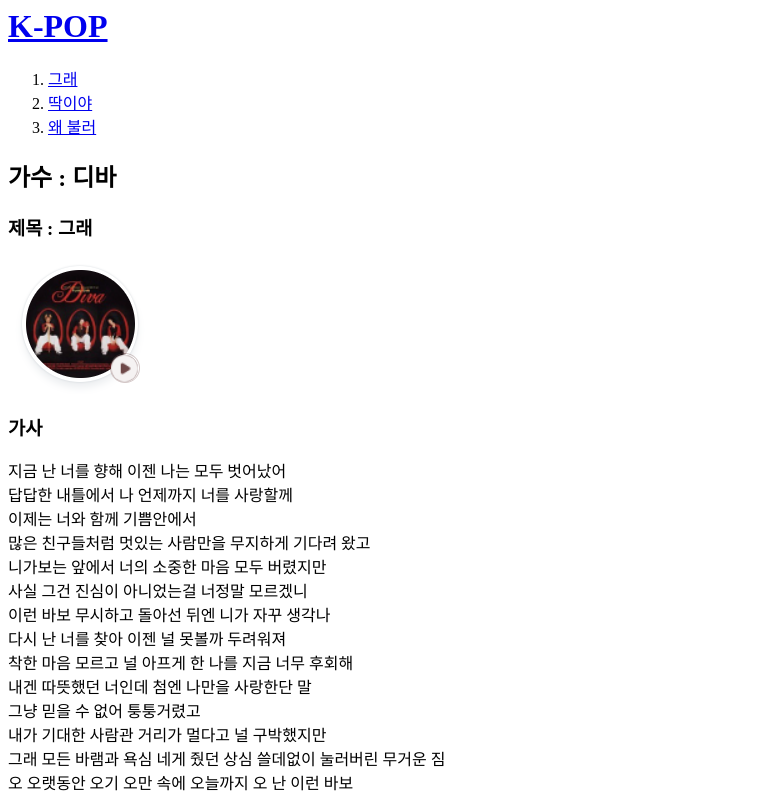
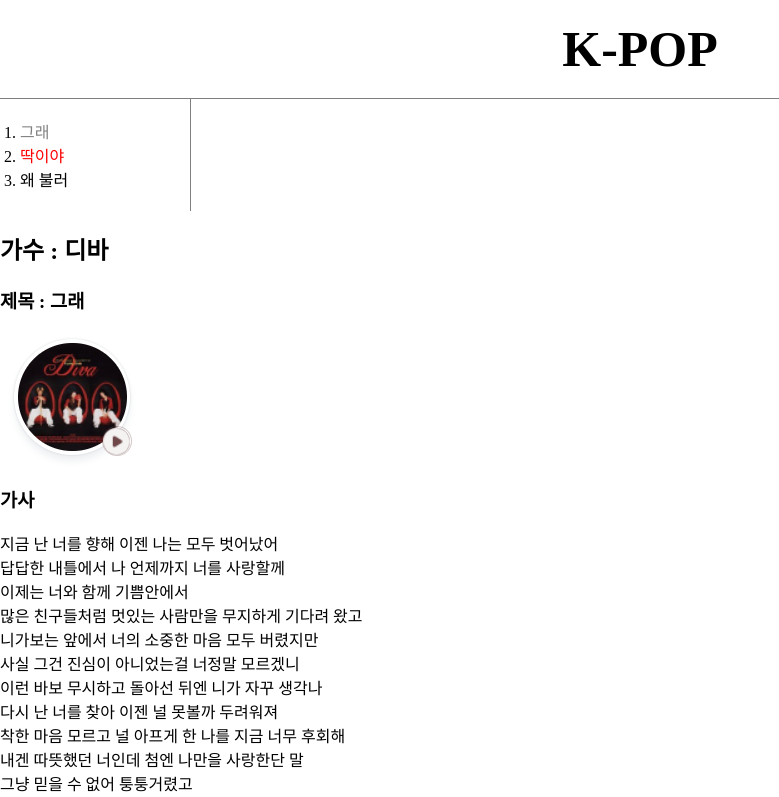
Before and after one commit to sayman3/my-first-web-site, a plain HTML site: page 1.html in a window 1280 px wide. Shown: the top 797 px of the page, without its empty margins (0-779 px from the left). Drawn offline with Linux system fonts and the light colour scheme.

Commit message:
Add files via upload

```diff
--- a/1.html
+++ b/1.html
@@ -2,11 +2,39 @@
     <title>디바 : 그래</title>
     <meta charset="utf-8">
 </head>
+<style>
+  body{
+    margin:0px;
+  }
+  a {
+    color:black;
+    text-decoration:none;
+  }
+  #active{
+    color:red;
+  }
+  .saw{
+    color:gray;
+  }
+  h1{
+    font-size:50px;
+    text-align:center;
+    border-bottom:1px solid gray;
+    margin:0;
+    padding:20px;
+  }
+  ol{
+    border-right:1px solid gray;
+    width:150px;
+    margin:0px;
+    padding:20px;
+  }
+  </style>
 <body>
 <h1><a href = "index.html">K-POP</a></h1>
 <ol>
-    <li><a href = "1.html">그래</a></li>
-    <li><a href = "2.html">딱이야</a></li>
+    <li><a href = "1.html" class="saw">그래</a></li>
+    <li><a href = "2.html" class="saw" id="active">딱이야</a></li>
     <li><a href="3.html">왜 불러</a></li>
 </ol>
     <h2>가수 : 디바</h2>
```
Also changed, not shown: 2.html (+5 -0 lines), 3.html (+5 -0 lines), box.html (added, +23 -0 lines), grid.html (added, +23 -0 lines), index.html (+6 -1 lines).
